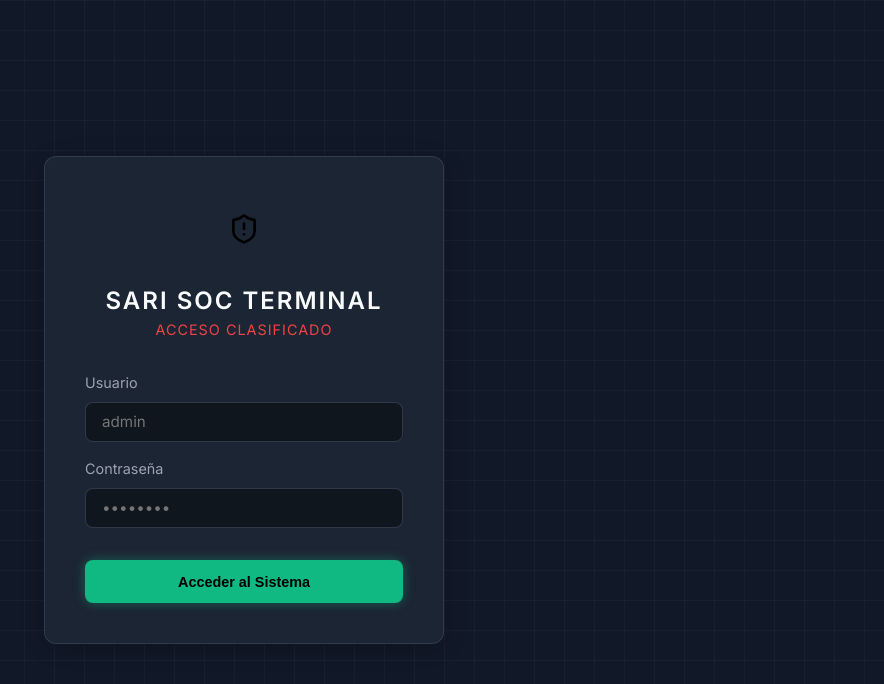
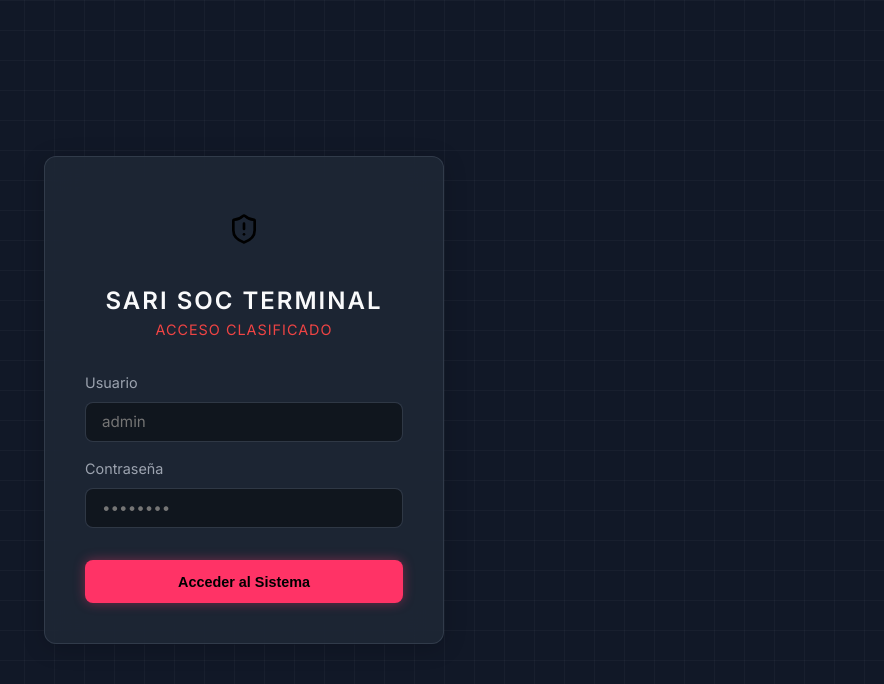
Before and after one commit to suriel01/SARI_brain_agent_module, a React (Vite) app in the folder sari-ui/: page / in a window 1280 px wide. Shown: the top 684 px of the page, without its empty margins (396-1280 px from the left). Built offline with nearby package versions, Linux system fonts and the light colour scheme.

Commit message:
style: replace all green accents with red/crimson except for System Normal status indicator

```diff
--- a/sari-ui/src/components/AdminPanel.tsx
+++ b/sari-ui/src/components/AdminPanel.tsx
@@ -212,7 +212,7 @@ export default function AdminPanel({ token }: AdminPanelProps) {
                   </td>
                   <td style={{ padding: '0.8rem', color: 'var(--text-muted)', fontSize: '0.75rem' }}>
                     {u.role === 'admin' ? (
-                      <span style={{ color: '#10b981' }}>Full Access</span>
+                      <span style={{ color: 'var(--primary)' }}>Full Access</span>
                     ) : (
                       <div style={{ display: 'flex', gap: '0.3rem', flexWrap: 'wrap' }}>
                         {u.can_create_chats && <span className="badge">Crear</span>}
--- a/sari-ui/src/components/ChatPanel.tsx
+++ b/sari-ui/src/components/ChatPanel.tsx
@@ -299,7 +299,7 @@ export default function ChatPanel({ token, role, requestPin, fetchState, lastAle
               )}
 
               <div style={{
-                background: msg.role === 'user' ? 'linear-gradient(135deg, var(--primary-glow), rgba(16, 185, 129, 0.05))' :
+                background: msg.role === 'user' ? 'linear-gradient(135deg, var(--primary-glow), rgba(255, 51, 102, 0.05))' :
                             msg.role === 'system' ? 'rgba(139, 148, 158, 0.15)' : 'rgba(255,255,255,0.03)',
                 border: `1px solid ${msg.role === 'user' ? 'var(--primary-glow)' : msg.role === 'system' ? 'var(--border)' : 'var(--border)'}`,
                 padding: '0.8rem 1.2rem',
--- a/sari-ui/src/components/HardwarePanel.tsx
+++ b/sari-ui/src/components/HardwarePanel.tsx
@@ -102,8 +102,8 @@ export default function HardwarePanel({ token, role, requestPin, state, fetchSta
                   <span style={{
                     padding: '0.2rem 0.5rem',
                     borderRadius: '4px',
-                    background: log.level === 'WARN' ? 'rgba(234, 179, 8, 0.1)' : log.level === 'ERROR' ? 'rgba(255, 0, 60, 0.1)' : 'rgba(46, 160, 67, 0.1)',
-                    color: log.level === 'WARN' ? '#eab308' : log.level === 'ERROR' ? '#ff003c' : '#2ea043'
+                    background: log.level === 'WARN' ? 'rgba(234, 179, 8, 0.1)' : log.level === 'ERROR' ? 'rgba(255, 0, 60, 0.1)' : 'rgba(255, 51, 102, 0.1)',
+                    color: log.level === 'WARN' ? '#eab308' : log.level === 'ERROR' ? '#ff003c' : 'var(--primary)'
                   }}>
                     {log.level}
                   </span>
--- a/sari-ui/src/index.css
+++ b/sari-ui/src/index.css
@@ -5,9 +5,9 @@
   --bg-panel: rgba(31, 41, 55, 0.85);
   --bg-card: rgba(17, 24, 39, 0.7);
 
-  --primary: #10b981;
-  --primary-glow: rgba(16, 185, 129, 0.4);
-  --primary-hover: #34d399;
+  --primary: #ff3366;
+  --primary-glow: rgba(255, 51, 102, 0.4);
+  --primary-hover: #ff4d79;
 
   --warning: #f59e0b;
   --warning-glow: rgba(245, 158, 11, 0.4);
@@ -20,7 +20,7 @@
   --text-muted: #9ca3af;
 
   --border: rgba(55, 65, 81, 0.8);
-  --border-focus: rgba(16, 185, 129, 0.4);
+  --border-focus: rgba(255, 51, 102, 0.4);
 }
 
 * {
```
